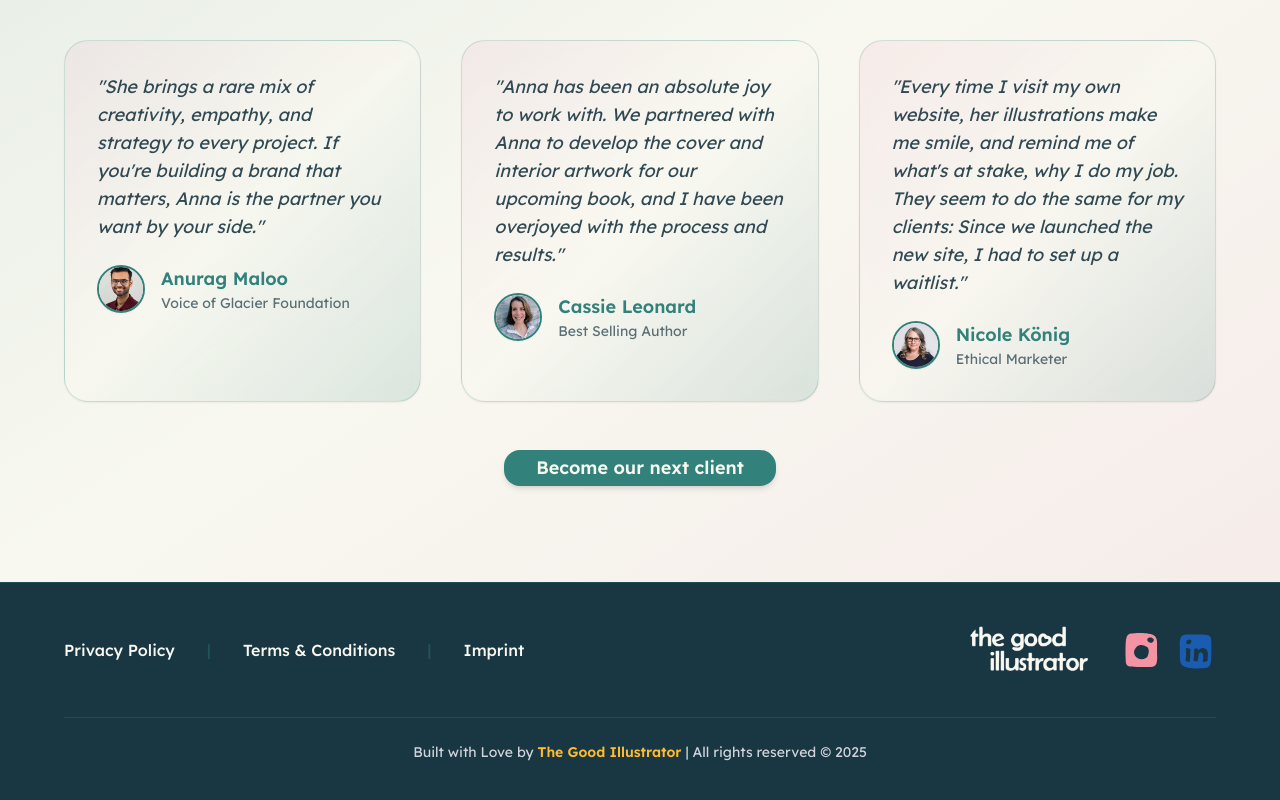
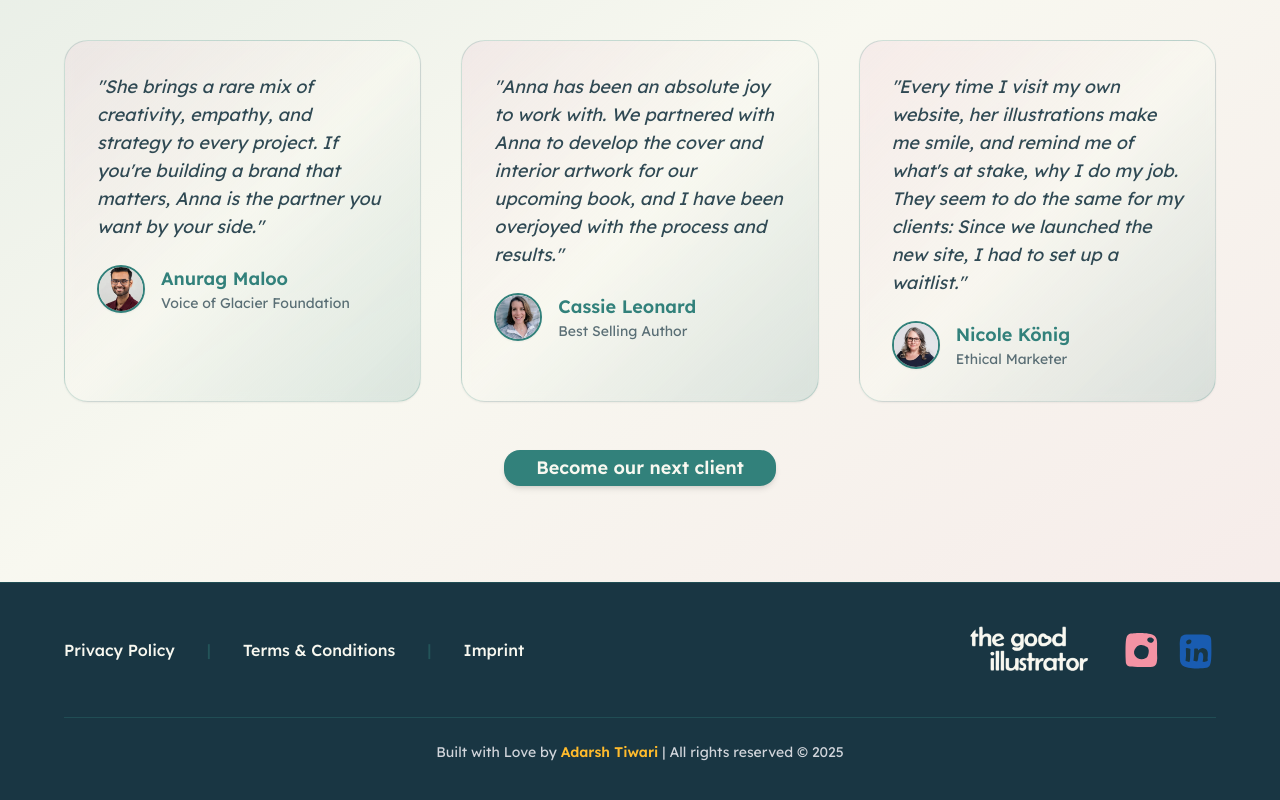
Before and after one commit to Adarsh108-tech/The-Good-Illustrator, a Next.js app: page / in a window 1280 px wide. Shown: the part 5349-6149 px from the top of the page. Built offline with nearby package versions, Linux system fonts and the light colour scheme.

Commit message:
added final touch

```diff
--- a/src/components/footer.js
+++ b/src/components/footer.js
@@ -122,8 +122,8 @@ Consumer Dispute Resolution/Universal Arbitration Board: Not willing or obliged
         {/* 🧡 Bottom Line */}
         <div className="border-t border-[#32817b]/30 mt-10 pt-6 text-center text-[10px] sm:text-xs md:text-sm text-gray-300 leading-relaxed">
           Built with Love by{" "}
-          <span className="text-[#FFBB2C] font-semibold">
-            The Good Illustrator
+          <span className="text-[#FFBB2C] font-semibold hover:text-offwhite">
+            <a href="https://www.linkedin.com/in/adarsh-tiwari-5084ab256/">Adarsh Tiwari</a>
           </span>{" "}
           | All rights reserved © 2025
         </div>
```
